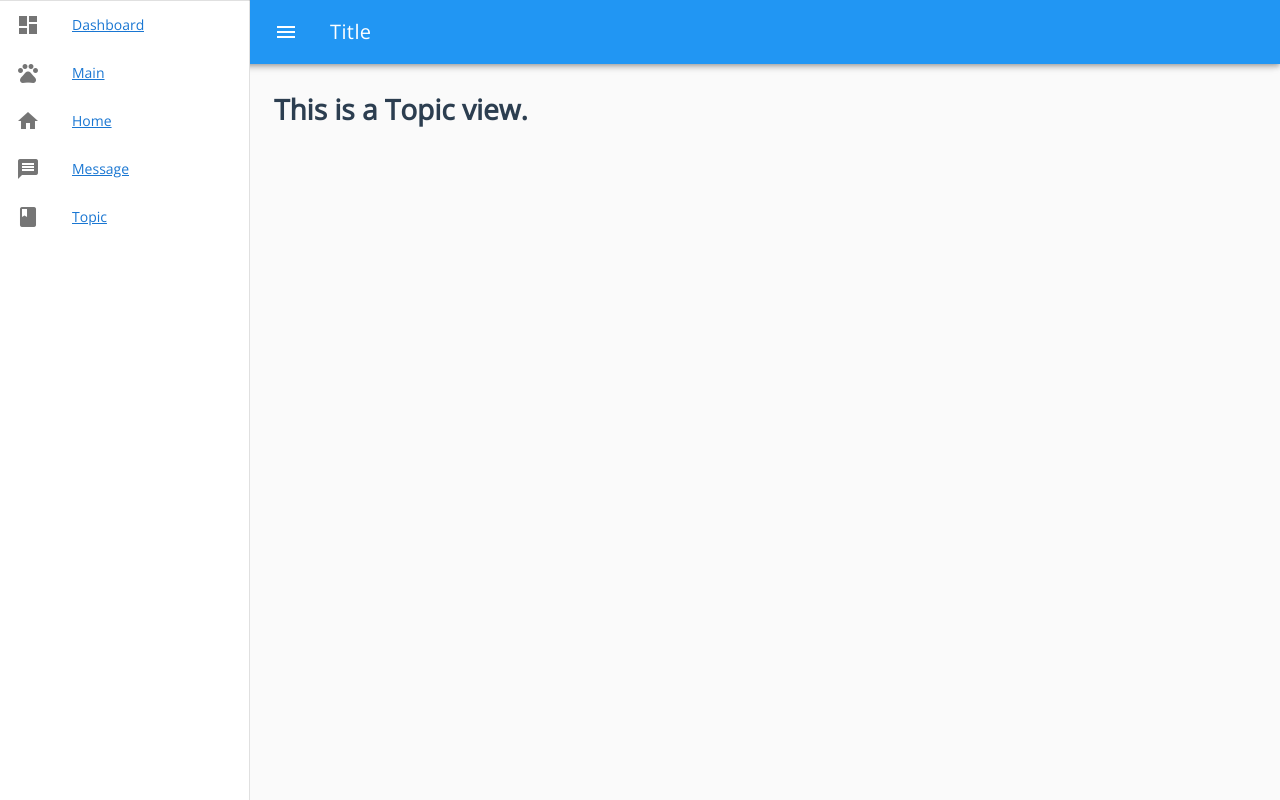
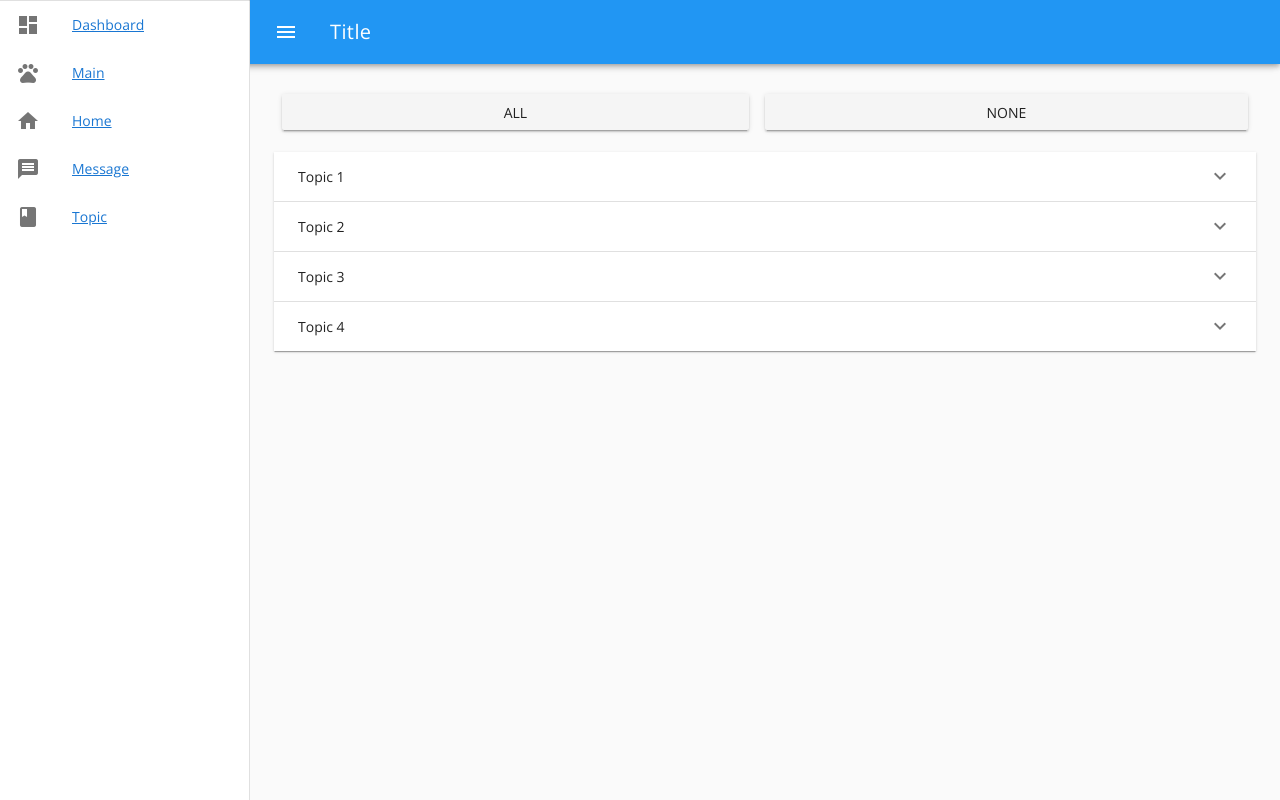
Before and after one commit to shadow3x3x3/mun-frontend, a Vue app: page /topic in a window 1280 px wide. Built offline with nearby package versions, Linux system fonts and the light colour scheme.

Commit message:
[Layout] Add basic topic

```diff
--- a/src/views/Topic.vue
+++ b/src/views/Topic.vue
@@ -1,5 +1,56 @@
 <template>
-  <v-container>
-    <h1>This is a Topic view.</h1>
+  <v-container grid-list-md>
+    <div class="d-flex justify-between align-center mb-3">
+      <v-btn @click="all">all</v-btn>
+      <v-btn @click="none">none</v-btn>
+    </div>
+
+    <v-expansion-panel v-model="panel" expand>
+      <v-expansion-panel-content
+        v-for="(topic, i) in topics"
+        :key="i"
+      >
+        <div slot="header"> {{ topic.title }} </div>
+        <v-card>
+          <v-card-text> {{ topic.content }} </v-card-text>
+        </v-card>
+      </v-expansion-panel-content>
+    </v-expansion-panel>
   </v-container>
 </template>
+
+<script>
+export default {
+  data() {
+    return {
+      panel: [],
+      topics: [
+        {
+          title: 'Topic 1',
+          content: 'This is the content of topic 1.',
+        },
+        {
+          title: 'Topic 2',
+          content: 'This is the content of topic 2.',
+        },
+        {
+          title: 'Topic 3',
+          content: 'This is the content of topic 3.',
+        },
+        {
+          title: 'Topic 4',
+          content: 'This is the content of topic 4.',
+        },
+      ],
+    };
+  },
+  methods: {
+    all() {
+      this.panel = Array(this.topics.length).fill(true);
+    },
+    none() {
+      this.panel = [];
+    },
+  },
+};
+</script>
```
